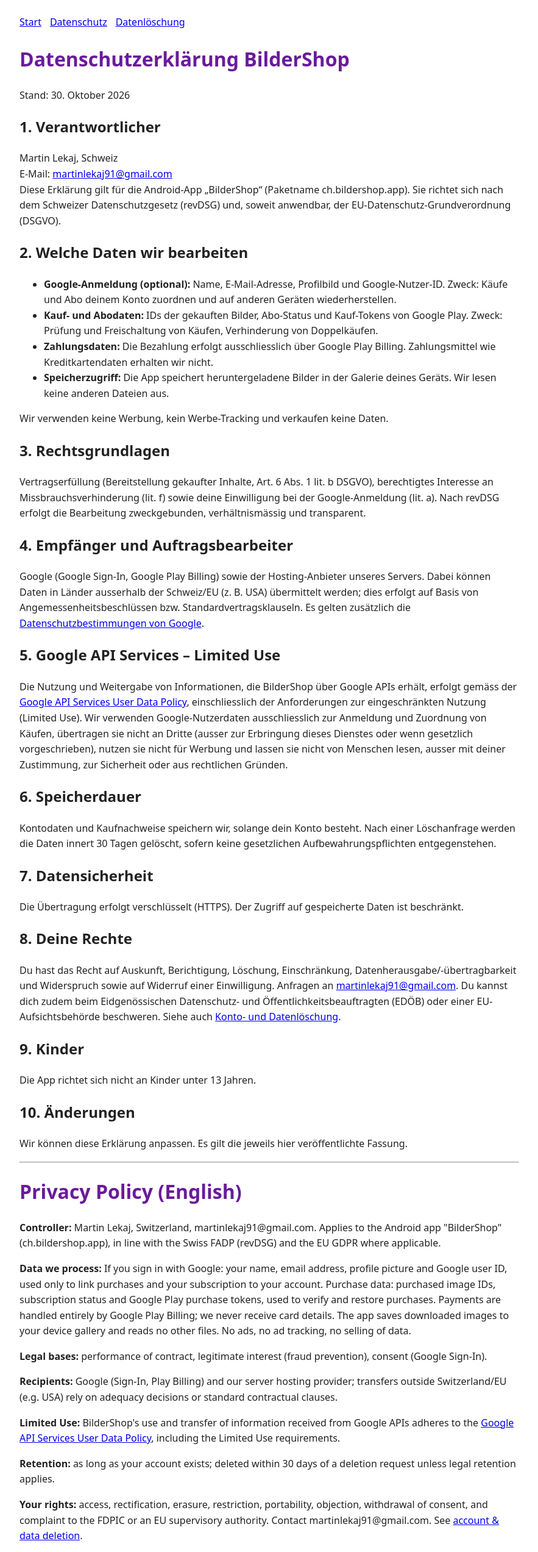
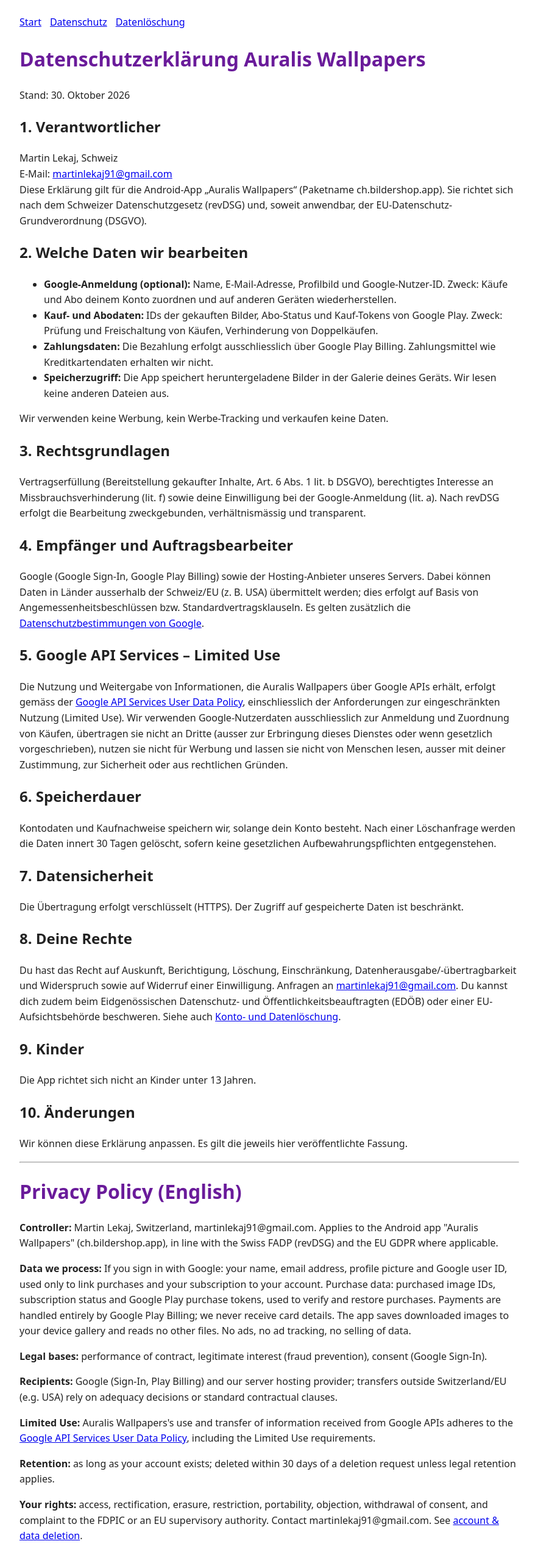
Before and after one commit to martinlekaj91-bit/bildershop, a plain HTML site: page datenschutz.html in a window 1280 px wide. Shown: the top 2545 px of the page at 61% size, without its empty margins (198-1081 px from the left). Drawn offline with Linux system fonts and the light colour scheme.

Commit message:
Rename to Auralis Wallpapers

```diff
--- a/datenschutz.html
+++ b/datenschutz.html
@@ -1,6 +1,6 @@
-<!DOCTYPE html><html lang="de"><head><meta charset="utf-8"><meta name="viewport" content="width=device-width,initial-scale=1"><title>Datenschutzerklärung – BilderShop</title><style>body{font-family:system-ui,sans-serif;max-width:820px;margin:0 auto;padding:24px;line-height:1.6;color:#222}h1{color:#6a1b9a}nav a{margin-right:14px}footer{margin-top:40px;font-size:.9em;color:#666}</style></head><body><nav><a href="index.html">Start</a><a href="datenschutz.html">Datenschutz</a><a href="loeschung.html">Datenlöschung</a></nav>
-<h1>Datenschutzerklärung BilderShop</h1><p>Stand: 30. Oktober 2026</p>
-<h2>1. Verantwortlicher</h2><p>Martin Lekaj, Schweiz<br>E-Mail: <a href="mailto:martinlekaj91@gmail.com">martinlekaj91@gmail.com</a><br>Diese Erklärung gilt für die Android-App „BilderShop“ (Paketname ch.bildershop.app). Sie richtet sich nach dem Schweizer Datenschutzgesetz (revDSG) und, soweit anwendbar, der EU-Datenschutz-Grundverordnung (DSGVO).</p>
+<!DOCTYPE html><html lang="de"><head><meta charset="utf-8"><meta name="viewport" content="width=device-width,initial-scale=1"><title>Datenschutzerklärung – Auralis Wallpapers</title><style>body{font-family:system-ui,sans-serif;max-width:820px;margin:0 auto;padding:24px;line-height:1.6;color:#222}h1{color:#6a1b9a}nav a{margin-right:14px}footer{margin-top:40px;font-size:.9em;color:#666}</style></head><body><nav><a href="index.html">Start</a><a href="datenschutz.html">Datenschutz</a><a href="loeschung.html">Datenlöschung</a></nav>
+<h1>Datenschutzerklärung Auralis Wallpapers</h1><p>Stand: 30. Oktober 2026</p>
+<h2>1. Verantwortlicher</h2><p>Martin Lekaj, Schweiz<br>E-Mail: <a href="mailto:martinlekaj91@gmail.com">martinlekaj91@gmail.com</a><br>Diese Erklärung gilt für die Android-App „Auralis Wallpapers“ (Paketname ch.bildershop.app). Sie richtet sich nach dem Schweizer Datenschutzgesetz (revDSG) und, soweit anwendbar, der EU-Datenschutz-Grundverordnung (DSGVO).</p>
 <h2>2. Welche Daten wir bearbeiten</h2><ul>
 <li><b>Google-Anmeldung (optional):</b> Name, E-Mail-Adresse, Profilbild und Google-Nutzer-ID. Zweck: Käufe und Abo deinem Konto zuordnen und auf anderen Geräten wiederherstellen.</li>
 <li><b>Kauf- und Abodaten:</b> IDs der gekauften Bilder, Abo-Status und Kauf-Tokens von Google Play. Zweck: Prüfung und Freischaltung von Käufen, Verhinderung von Doppelkäufen.</li>
@@ -9,18 +9,18 @@
 <p>Wir verwenden keine Werbung, kein Werbe-Tracking und verkaufen keine Daten.</p>
 <h2>3. Rechtsgrundlagen</h2><p>Vertragserfüllung (Bereitstellung gekaufter Inhalte, Art. 6 Abs. 1 lit. b DSGVO), berechtigtes Interesse an Missbrauchsverhinderung (lit. f) sowie deine Einwilligung bei der Google-Anmeldung (lit. a). Nach revDSG erfolgt die Bearbeitung zweckgebunden, verhältnismässig und transparent.</p>
 <h2>4. Empfänger und Auftragsbearbeiter</h2><p>Google (Google Sign-In, Google Play Billing) sowie der Hosting-Anbieter unseres Servers. Dabei können Daten in Länder ausserhalb der Schweiz/EU (z.&nbsp;B. USA) übermittelt werden; dies erfolgt auf Basis von Angemessenheitsbeschlüssen bzw. Standardvertragsklauseln. Es gelten zusätzlich die <a href="https://policies.google.com/privacy">Datenschutzbestimmungen von Google</a>.</p>
-<h2>5. Google API Services – Limited Use</h2><p>Die Nutzung und Weitergabe von Informationen, die BilderShop über Google APIs erhält, erfolgt gemäss der <a href="https://developers.google.com/terms/api-services-user-data-policy">Google API Services User Data Policy</a>, einschliesslich der Anforderungen zur eingeschränkten Nutzung (Limited Use). Wir verwenden Google-Nutzerdaten ausschliesslich zur Anmeldung und Zuordnung von Käufen, übertragen sie nicht an Dritte (ausser zur Erbringung dieses Dienstes oder wenn gesetzlich vorgeschrieben), nutzen sie nicht für Werbung und lassen sie nicht von Menschen lesen, ausser mit deiner Zustimmung, zur Sicherheit oder aus rechtlichen Gründen.</p>
+<h2>5. Google API Services – Limited Use</h2><p>Die Nutzung und Weitergabe von Informationen, die Auralis Wallpapers über Google APIs erhält, erfolgt gemäss der <a href="https://developers.google.com/terms/api-services-user-data-policy">Google API Services User Data Policy</a>, einschliesslich der Anforderungen zur eingeschränkten Nutzung (Limited Use). Wir verwenden Google-Nutzerdaten ausschliesslich zur Anmeldung und Zuordnung von Käufen, übertragen sie nicht an Dritte (ausser zur Erbringung dieses Dienstes oder wenn gesetzlich vorgeschrieben), nutzen sie nicht für Werbung und lassen sie nicht von Menschen lesen, ausser mit deiner Zustimmung, zur Sicherheit oder aus rechtlichen Gründen.</p>
 <h2>6. Speicherdauer</h2><p>Kontodaten und Kaufnachweise speichern wir, solange dein Konto besteht. Nach einer Löschanfrage werden die Daten innert 30 Tagen gelöscht, sofern keine gesetzlichen Aufbewahrungspflichten entgegenstehen.</p>
 <h2>7. Datensicherheit</h2><p>Die Übertragung erfolgt verschlüsselt (HTTPS). Der Zugriff auf gespeicherte Daten ist beschränkt.</p>
 <h2>8. Deine Rechte</h2><p>Du hast das Recht auf Auskunft, Berichtigung, Löschung, Einschränkung, Datenherausgabe/-übertragbarkeit und Widerspruch sowie auf Widerruf einer Einwilligung. Anfragen an <a href="mailto:martinlekaj91@gmail.com">martinlekaj91@gmail.com</a>. Du kannst dich zudem beim Eidgenössischen Datenschutz- und Öffentlichkeitsbeauftragten (EDÖB) oder einer EU-Aufsichtsbehörde beschweren. Siehe auch <a href="loeschung.html">Konto- und Datenlöschung</a>.</p>
 <h2>9. Kinder</h2><p>Die App richtet sich nicht an Kinder unter 13 Jahren.</p>
 <h2>10. Änderungen</h2><p>Wir können diese Erklärung anpassen. Es gilt die jeweils hier veröffentlichte Fassung.</p>
 <hr><h1 lang="en">Privacy Policy (English)</h1><div lang="en">
-<p><b>Controller:</b> Martin Lekaj, Switzerland, martinlekaj91@gmail.com. Applies to the Android app "BilderShop" (ch.bildershop.app), in line with the Swiss FADP (revDSG) and the EU GDPR where applicable.</p>
+<p><b>Controller:</b> Martin Lekaj, Switzerland, martinlekaj91@gmail.com. Applies to the Android app "Auralis Wallpapers" (ch.bildershop.app), in line with the Swiss FADP (revDSG) and the EU GDPR where applicable.</p>
 <p><b>Data we process:</b> If you sign in with Google: your name, email address, profile picture and Google user ID, used only to link purchases and your subscription to your account. Purchase data: purchased image IDs, subscription status and Google Play purchase tokens, used to verify and restore purchases. Payments are handled entirely by Google Play Billing; we never receive card details. The app saves downloaded images to your device gallery and reads no other files. No ads, no ad tracking, no selling of data.</p>
 <p><b>Legal bases:</b> performance of contract, legitimate interest (fraud prevention), consent (Google Sign-In).</p>
 <p><b>Recipients:</b> Google (Sign-In, Play Billing) and our server hosting provider; transfers outside Switzerland/EU (e.g. USA) rely on adequacy decisions or standard contractual clauses.</p>
-<p><b>Limited Use:</b> BilderShop's use and transfer of information received from Google APIs adheres to the <a href="https://developers.google.com/terms/api-services-user-data-policy">Google API Services User Data Policy</a>, including the Limited Use requirements.</p>
+<p><b>Limited Use:</b> Auralis Wallpapers's use and transfer of information received from Google APIs adheres to the <a href="https://developers.google.com/terms/api-services-user-data-policy">Google API Services User Data Policy</a>, including the Limited Use requirements.</p>
 <p><b>Retention:</b> as long as your account exists; deleted within 30 days of a deletion request unless legal retention applies.</p>
 <p><b>Your rights:</b> access, rectification, erasure, restriction, portability, objection, withdrawal of consent, and complaint to the FDPIC or an EU supervisory authority. Contact martinlekaj91@gmail.com. See <a href="loeschung.html">account &amp; data deletion</a>.</p>
 <p>The app is not directed at children under 13.</p></div>
```
Also changed, not shown: index.html (+4 -4 lines), loeschung.html (+5 -5 lines).
